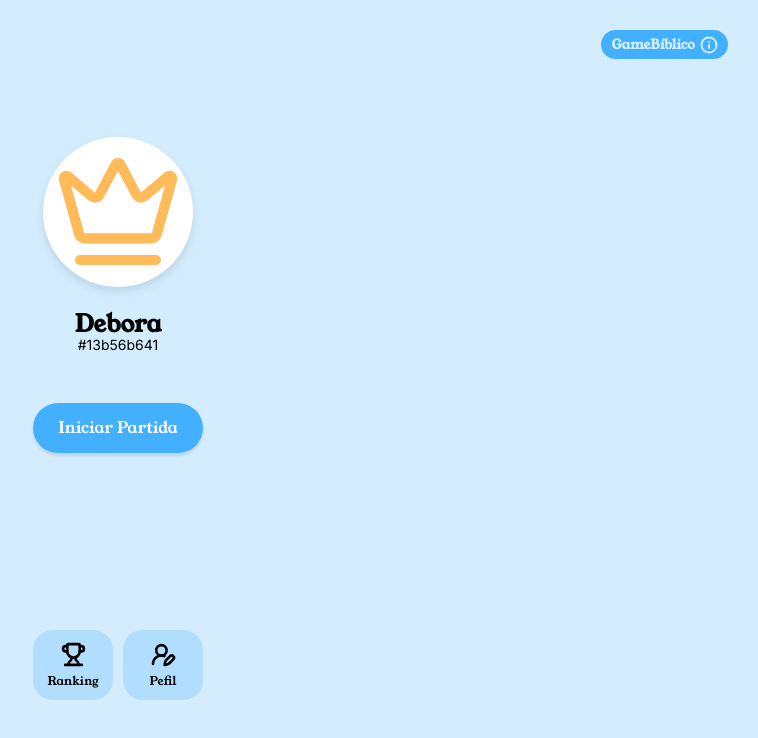
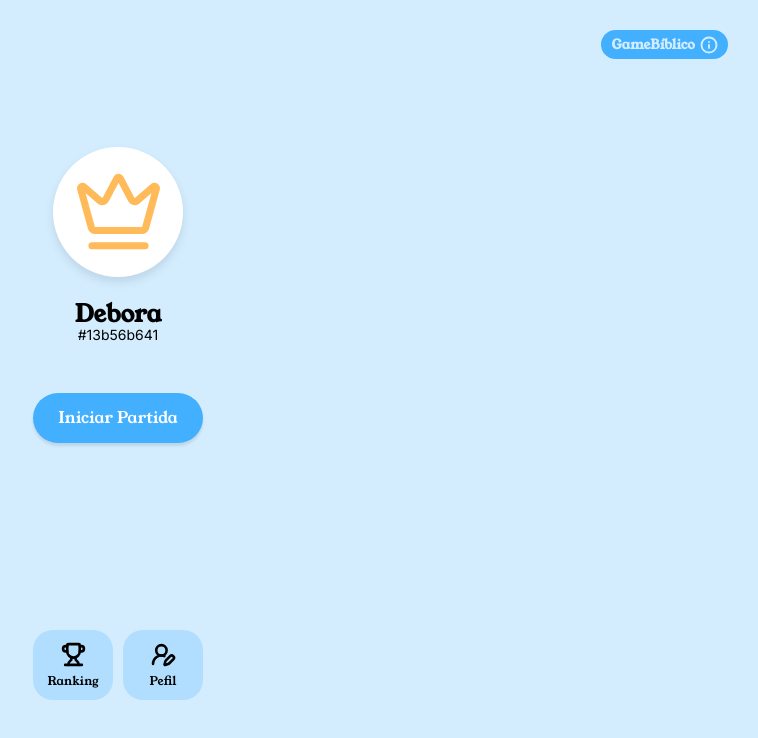
Before and after one commit to TypeClecio/GameBiblico, a React (Vite) app: page / in a window 1280 px wide. Shown: the top 738 px of the page, without its empty margins (522-1280 px from the left). Built offline with nearby package versions, Linux system fonts and the light colour scheme.

Commit message:
Ajustando Componente Avatar

```diff
--- a/src/components/Avatar/Avatar.module.scss
+++ b/src/components/Avatar/Avatar.module.scss
@@ -1,5 +1,4 @@
 .imagemJogador {
-  padding: 10px;
   overflow: hidden;
   border-radius: 100%;
   background-color: #FFF;
@@ -9,6 +8,7 @@
   justify-content: center;
 
   img {
+    width: 70%;
     object-fit: contain;
     object-position: center;
   }
--- a/src/components/Avatar/index.tsx
+++ b/src/components/Avatar/index.tsx
@@ -19,8 +19,8 @@ export default function Avatar({
   tamanho = 50
 }: AvatarProps) {
   return (
-    <div className={styles.imagemJogador}>
-      <img src={src} alt={alt} width={tamanho} height={tamanho} />
+    <div className={styles.imagemJogador} style={{width: tamanho, height: tamanho}}>
+      <img src={src} alt={alt} />
     </div>
   )
 }
```
